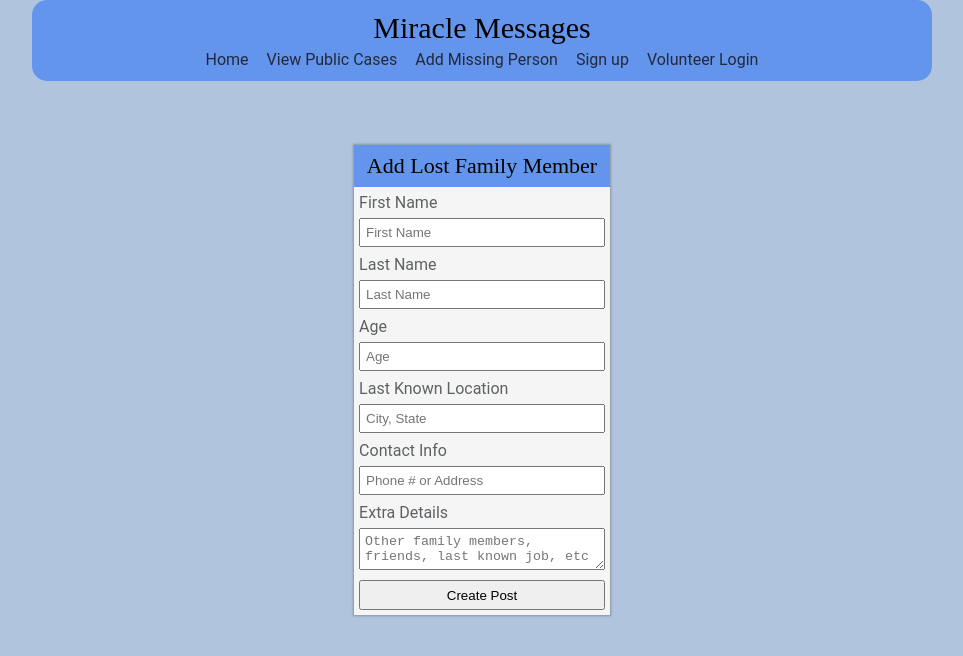
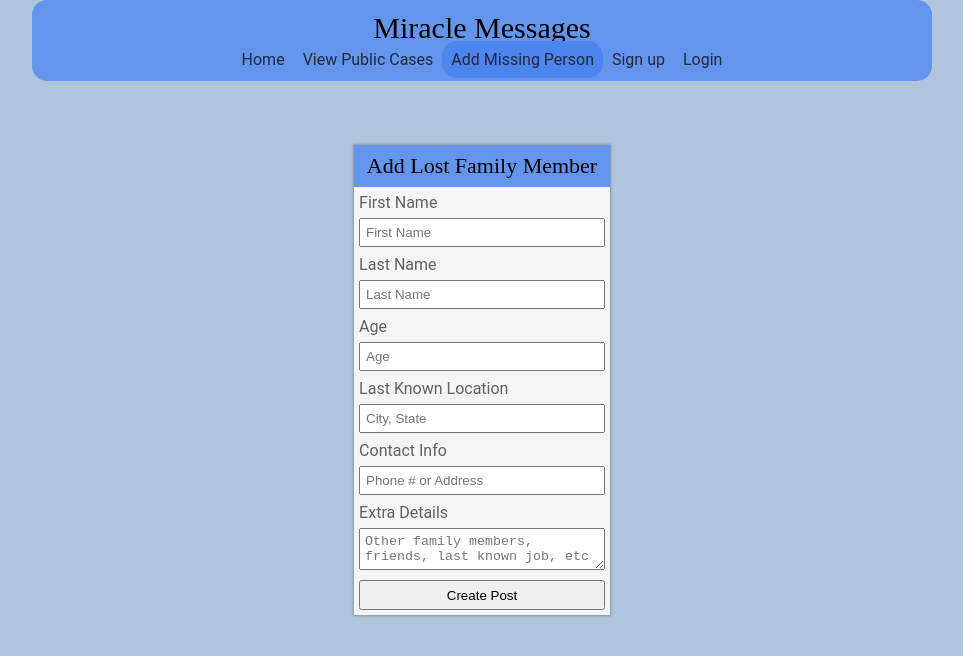
Before and after one commit to Miracle-Messages-build/Front-End, a React (Create React App) app in the folder miracle/: page /newcase in a window 1280 px wide. Shown: the top 656 px of the page, without its empty margins (158-1121 px from the left). Built offline with nearby package versions, Linux system fonts and the light colour scheme; no server answers.

Commit message:
Change nav to use navlinks, fix card widths

```diff
--- a/miracle/src/App.css
+++ b/miracle/src/App.css
@@ -24,3 +24,7 @@
     display: flex;
     justify-content: center;
 }
+
+.selectedItem {
+  background-color: #4d85ee;
+}
--- a/miracle/src/components/Dashboard/Dashboard.js
+++ b/miracle/src/components/Dashboard/Dashboard.js
@@ -1,5 +1,5 @@
 import React from 'react';
-import { Route, Link } from 'react-router-dom';
+import { Route, Link, NavLink } from 'react-router-dom';
 import styled from 'styled-components';
 
 import ViewCases from './ViewCases';
@@ -25,10 +25,10 @@
       <MiracleNav>
         <h1>Miracle Messages</h1>
         <a href="https://bw1-crutledge.netlify.com/index.html">Home</a>
-        <Link to="/dashboard">Dashboard</Link>
-        <Link to="/dashboard/add/case">Add Case</Link>
-        <Link to="/dashboard/viewallcases">View All Cases</Link>
-        <Link to="/">View Public Cases</Link>
+        <NavLink exact to="/dashboard" activeClassName="selectedItem">Dashboard</NavLink>
+        <NavLink exact to="/dashboard/add/case" activeClassName="selectedItem">Add Case</NavLink>
+        <NavLink exact to="/dashboard/viewallcases" activeClassName="selectedItem">View All Volunteer Cases</NavLink>
+        <NavLink exact to="/" activeClassName="selectedItem">View Public Cases</NavLink>
         <button onClick={handleLogout}>Logout</button>
       </MiracleNav>
       <CaseContainer>
--- a/miracle/src/components/Dashboard/VolunteerCase.js
+++ b/miracle/src/components/Dashboard/VolunteerCase.js
@@ -9,7 +9,8 @@
 const CaseContainer = styled.div`
   margin: 2%;
   margin-top: 5%;
-  width: 16%;
+  width: 20%;
+  min-width: 300px;
   background-color: whitesmoke;
   box-shadow: 0 0 2px 1px rgb(100, 100, 100, 0.5);
 
--- a/miracle/src/components/MiracleNav.js
+++ b/miracle/src/components/MiracleNav.js
@@ -24,7 +24,9 @@
   a {
     font-size: 1.6rem;
     text-decoration: none;
-    margin: 1%;
+    /* margin: 1%;     */
+    padding: 1%;
+    border-radius: 15px;
     color: #23293B;
   }
 
--- a/miracle/src/components/PublicCases/AddPublicCase.js
+++ b/miracle/src/components/PublicCases/AddPublicCase.js
@@ -1,5 +1,5 @@
 import React, { useState } from 'react';
-import { Link } from 'react-router-dom';
+import { NavLink } from 'react-router-dom';
 import axios from 'axios';
 import styled from 'styled-components';
 
@@ -92,10 +92,10 @@
       <MiracleNav>
         <h1>Miracle Messages</h1>
         <a href="https://bw1-crutledge.netlify.com/index.html">Home</a>
-        <Link to="/">View Public Cases</Link>
-        <Link to="/newcase">Add Missing Person</Link>
-        <Link to="/signup">Sign up</Link>
-        <Link to="/login">Volunteer Login</Link>
+        <NavLink exact to="/" activeClassName="selectedItem">View Public Cases</NavLink>
+        <NavLink exact to="/newcase" activeClassName="selectedItem">Add Missing Person</NavLink>
+        <NavLink exact to="/signup" activeClassName="selectedItem">Sign up</NavLink>
+        <NavLink exact to="/login" activeClassName="selectedItem">Login</NavLink>
       </MiracleNav>
       <div className="vol-add-parent">
         <FormContainer>
--- a/miracle/src/components/PublicCases/PublicCase.js
+++ b/miracle/src/components/PublicCases/PublicCase.js
@@ -5,6 +5,8 @@
   margin: 2%;
   margin-top: 5%;
   width: 16%;
+  min-width: 300px;
+
   /* max-height: 160px; */
   background-color: whitesmoke;
   box-shadow: 0 0 2px 1px rgb(100, 100, 100, 0.5);
--- a/miracle/src/components/PublicCases/PublicCases.js
+++ b/miracle/src/components/PublicCases/PublicCases.js
@@ -1,5 +1,5 @@
 import React from 'react';
-import { Route, Link } from 'react-router-dom';
+import { Route, NavLink } from 'react-router-dom';
 import styled from 'styled-components';
 
 import ViewPublicCases from './ViewPublicCases';
@@ -21,11 +21,12 @@
       <MiracleNav>
         <h1>Miracle Messages</h1>
         <a href="https://bw1-crutledge.netlify.com/index.html">Home</a>
-        <Link to="/dashboard">Dashboard</Link>
-        <Link to="/">View Public Cases</Link>
-        <Link to="/newcase">Add Missing Person</Link>
-        <Link to="/signup">Sign up</Link>
-        <Link to="/login">Login</Link>
+        <NavLink exact to="/dashboard" activeClassName="selectedItem">Dashboard</NavLink>
+        <NavLink exact to="/dashboard/viewallcases" activeClassName="selectedItem">View All Volunteer Cases</NavLink>
+        <NavLink exact to="/" activeClassName="selectedItem">View Public Cases</NavLink>
+        <NavLink exact to="/newcase" activeClassName="selectedItem">Add Missing Person</NavLink>
+        <NavLink exact to="/signup" activeClassName="selectedItem">Sign up</NavLink>
+        <NavLink exact to="/login" activeClassName="selectedItem">Login</NavLink>
       </MiracleNav>
       <CaseContainer>
         {props.location.pathname === "/" ? <ViewPublicCases /> : null}
--- a/miracle/src/components/SignUp.js
+++ b/miracle/src/components/SignUp.js
@@ -68,7 +68,7 @@
 
         props.history.push('/login')
       })
-      .catch(err => {  props.history.push('/login') });
+      .catch(err => { props.history.push('/login') });
   }
   return (
     <>
@@ -76,7 +76,7 @@
         <h1>Miracle Messages</h1>
         <a href="https://bw1-crutledge.netlify.com/index.html">Home</a>
         <Link to="/">View Public Cases</Link>
-        <Link to="/login">Volunteer Login</Link>
+        <Link to="/login">Login</Link>
       </MiracleNav>
       <Form className="signup-form" onSubmit={handleLogin}>
         <h1>Sign up</h1>
@@ -101,7 +101,7 @@
           onChange={handleChange}
           placeholder="Primary Email"
         />
-      <button>Sign up</button>
+        <button>Sign up</button>
         <Link to="/login">Already a member?</Link>
       </Form>
     </>
```
